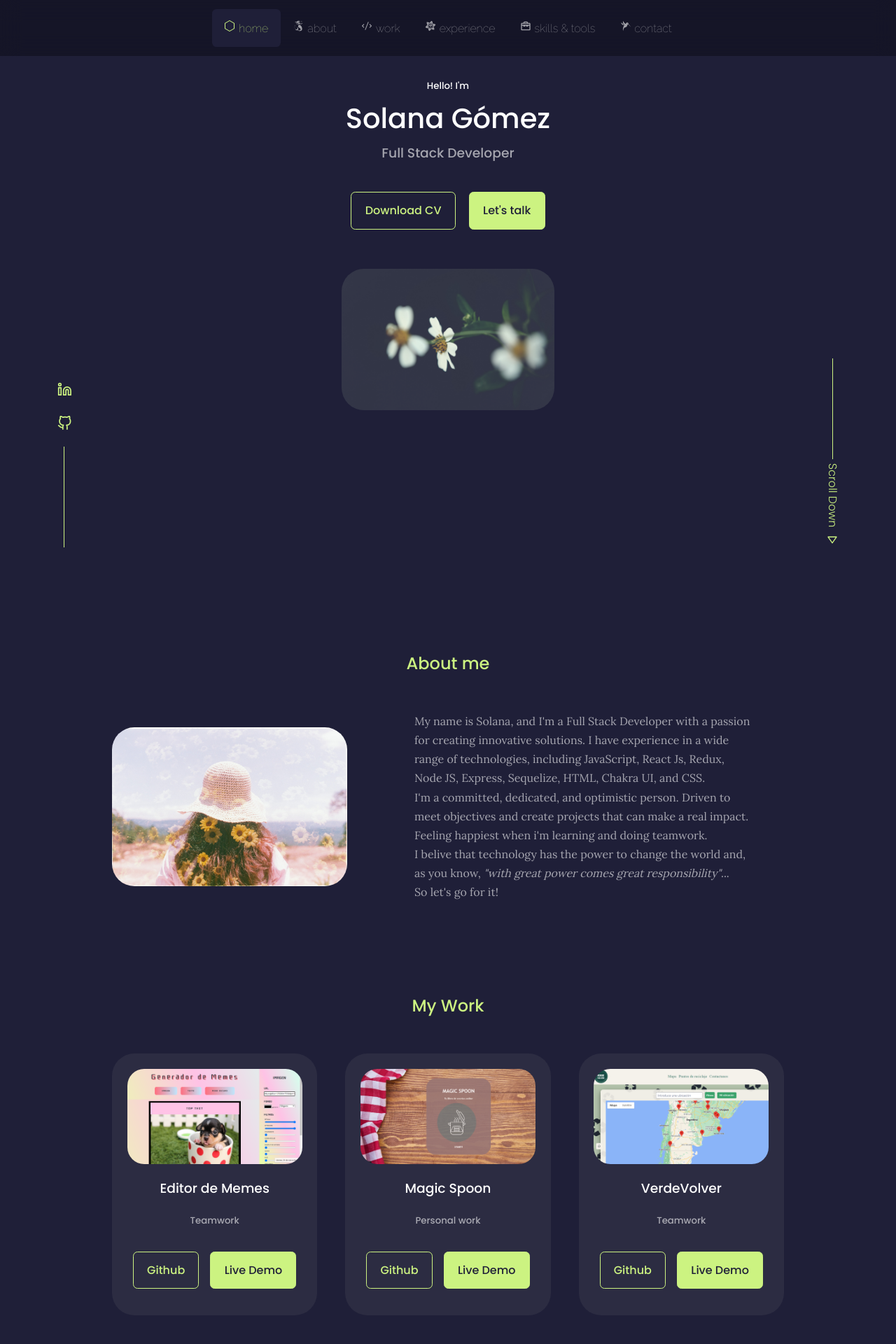
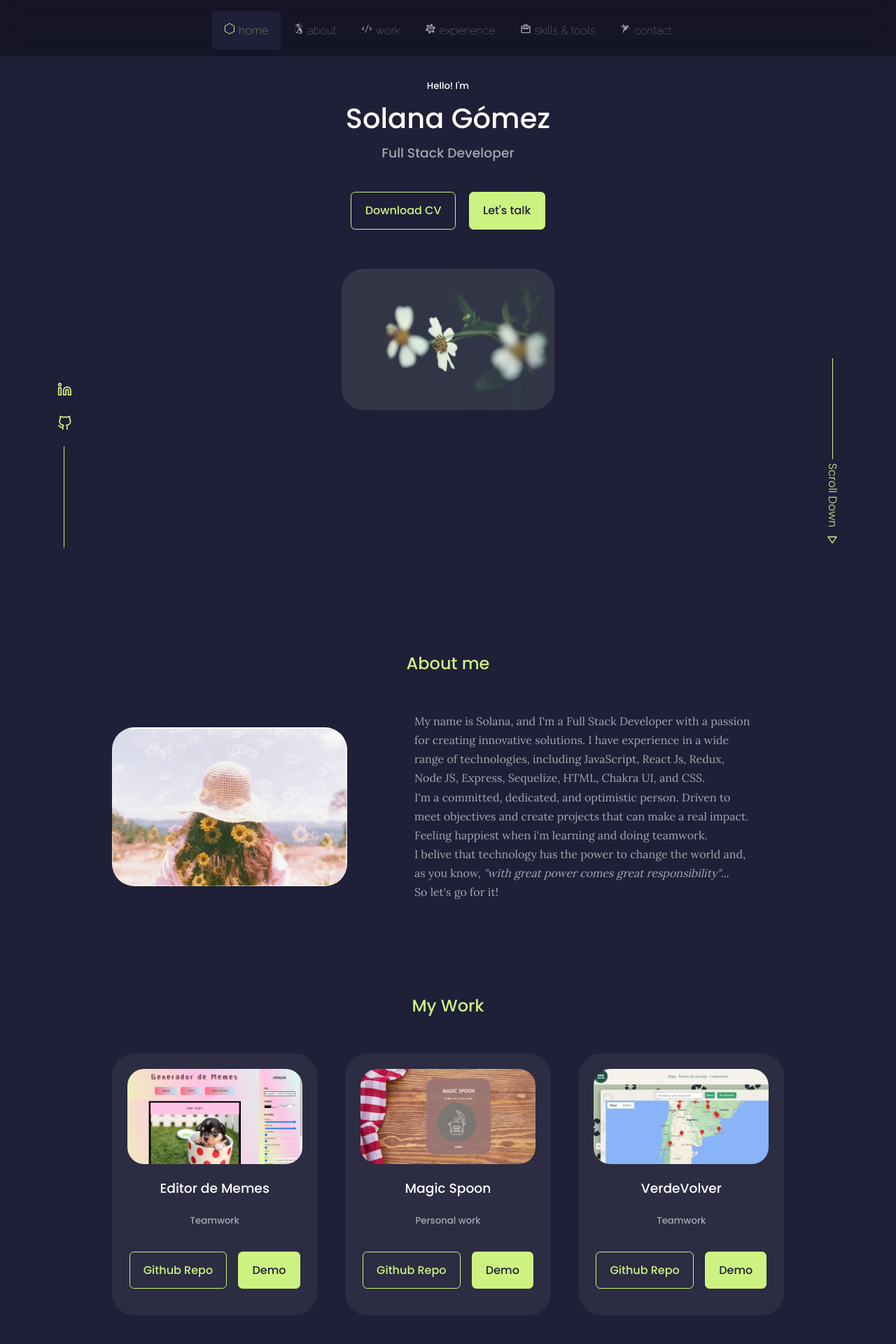
Before and after one commit to SolanaG/sol-portfolio-fullstack, a React (Create React App) app: page / in a window 1280 px wide. Shown: the top 1920 px of the page at 70% size. Built offline with nearby package versions, Linux system fonts and the light colour scheme.

Commit message:
fix-media-querys

```diff
--- a/src/components/header/header.css
+++ b/src/components/header/header.css
@@ -52,7 +52,7 @@ header {
 
 .me {
   width: 22rem;
-  height: 33rem;
+  /* height: 33rem; */
   position: absolute;
   left: calc(50% - 11rem);
   margin-top: 2rem;
@@ -94,6 +94,12 @@ header {
   header {
     height: 117vh;
   }
+  .header__socials {
+    margin-left: 1rem;
+  }
+  .scroll__down {
+    margin-right: 1rem;
+  }
 }
 
 @media screen and (max-width: 600px) {
--- a/src/components/nav/Nav.jsx
+++ b/src/components/nav/Nav.jsx
@@ -21,9 +21,7 @@ const Nav = () => {
           onClick={() => setActiveNav("#")}
           className={activeNav === "#" ? "active" : ""}
         >
-          <span className="links__icons">
-            <BsHexagon />
-          </span>
+          <BsHexagon className="links__icons" />
           <span>home</span>
         </a>
         <a
@@ -31,9 +29,7 @@ const Nav = () => {
           onClick={() => setActiveNav("about")}
           className={activeNav === "about" ? "active" : ""}
         >
-          <span className="links__icons">
-            <GiMermaid />
-          </span>
+          <GiMermaid className="links__icons" />
           <span>about</span>
         </a>
         <a
@@ -41,10 +37,7 @@ const Nav = () => {
           onClick={() => setActiveNav("work")}
           className={activeNav === "work" ? "active" : ""}
         >
-          <span className="links__icons">
-            <RxCode />
-          </span>
-
+          <RxCode className="links__icons" />
           <span>work</span>
         </a>
         <a
@@ -52,19 +45,17 @@ const Nav = () => {
           onClick={() => setActiveNav("experience")}
           className={activeNav === "experience" ? "active" : ""}
         >
-          <span className="links__icons">
-            <GiSpotedFlower />
+          <span className="prueba">
+            <GiSpotedFlower className="links__icons" />
+            <span>experience</span>
           </span>
-          <span>experience</span>
         </a>
         <a
           href="#skillsAndTools"
           onClick={() => setActiveNav("skillsAndTools")}
           className={activeNav === "skillsAndTools" ? "active" : ""}
         >
-          <span className="links__icons">
-            <CgToolbox />
-          </span>
+          <CgToolbox className="links__icons" />
           <span>skills & tools</span>
         </a>
         <a
@@ -72,9 +63,7 @@ const Nav = () => {
           onClick={() => setActiveNav("contact")}
           className={activeNav === "contact" ? "active" : ""}
         >
-          <span className="links__icons">
-            <GiHummingbird />
-          </span>
+          <GiHummingbird className="links__icons" />
           <span>contact</span>
         </a>
       </div>
--- a/src/components/nav/nav.css
+++ b/src/components/nav/nav.css
@@ -25,12 +25,17 @@ nav a {
   color: var(--color-light);
   font-size: 1rem;
   border-radius: 0.4rem;
-  align-items: center;
+  align-items: center !important;
+}
+
+.prueba {
+  align-items: center !important;
 }
 
 .links__icons {
   margin-right: 0.3rem;
   margin-bottom: 0;
+  margin-top: 10px;
 }
 
 nav a:hover {
--- a/src/components/skillsAndTolls/skillsTools.css
+++ b/src/components/skillsAndTolls/skillsTools.css
@@ -51,6 +51,8 @@
   }
   .skillsTools__content {
     padding: 1rem;
+    grid-template-columns: 1fr 1fr 1fr;
+    gap: 0.5rem;
   }
 }
 
@@ -62,4 +64,9 @@
     width: 100%;
     padding: 1rem 2rem;
   }
+  .skillsTools__content {
+    grid-template-columns: 1fr 1fr 1fr;
+    gap: 0.5rem;
+    padding: 1rem;
+  }
 }
--- a/src/components/work/Work.jsx
+++ b/src/components/work/Work.jsx
@@ -51,7 +51,7 @@ const Work = () => {
                   target="_blank"
                   rel="noreferrer"
                 >
-                  Github
+                  Github Repo
                 </a>
                 <a
                   href={demo}
@@ -59,7 +59,7 @@ const Work = () => {
                   target="_blank"
                   rel="noreferrer"
                 >
-                  Live Demo
+                  Demo
                 </a>
               </div>
             </article>
--- a/src/components/work/work.css
+++ b/src/components/work/work.css
@@ -39,6 +39,13 @@
   justify-content: center;
 }
 
+@media screen and (max-width: 1024px) {
+  .work__container {
+    grid-template-columns: 1fr;
+    gap: 2rem;
+  }
+}
+
 @media screen and (max-width: 600px) {
   .work__container {
     grid-template-columns: 1fr;
```
